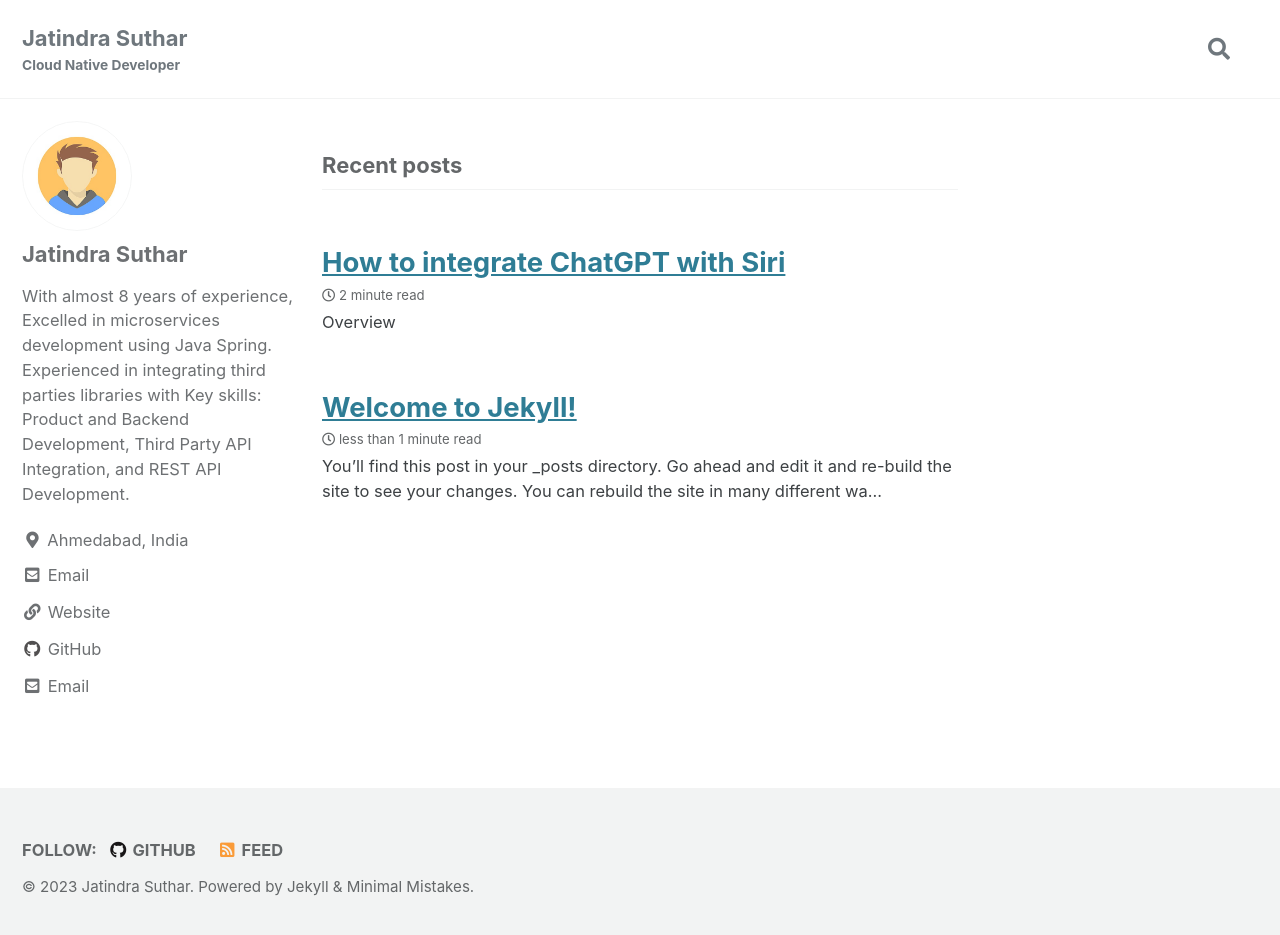
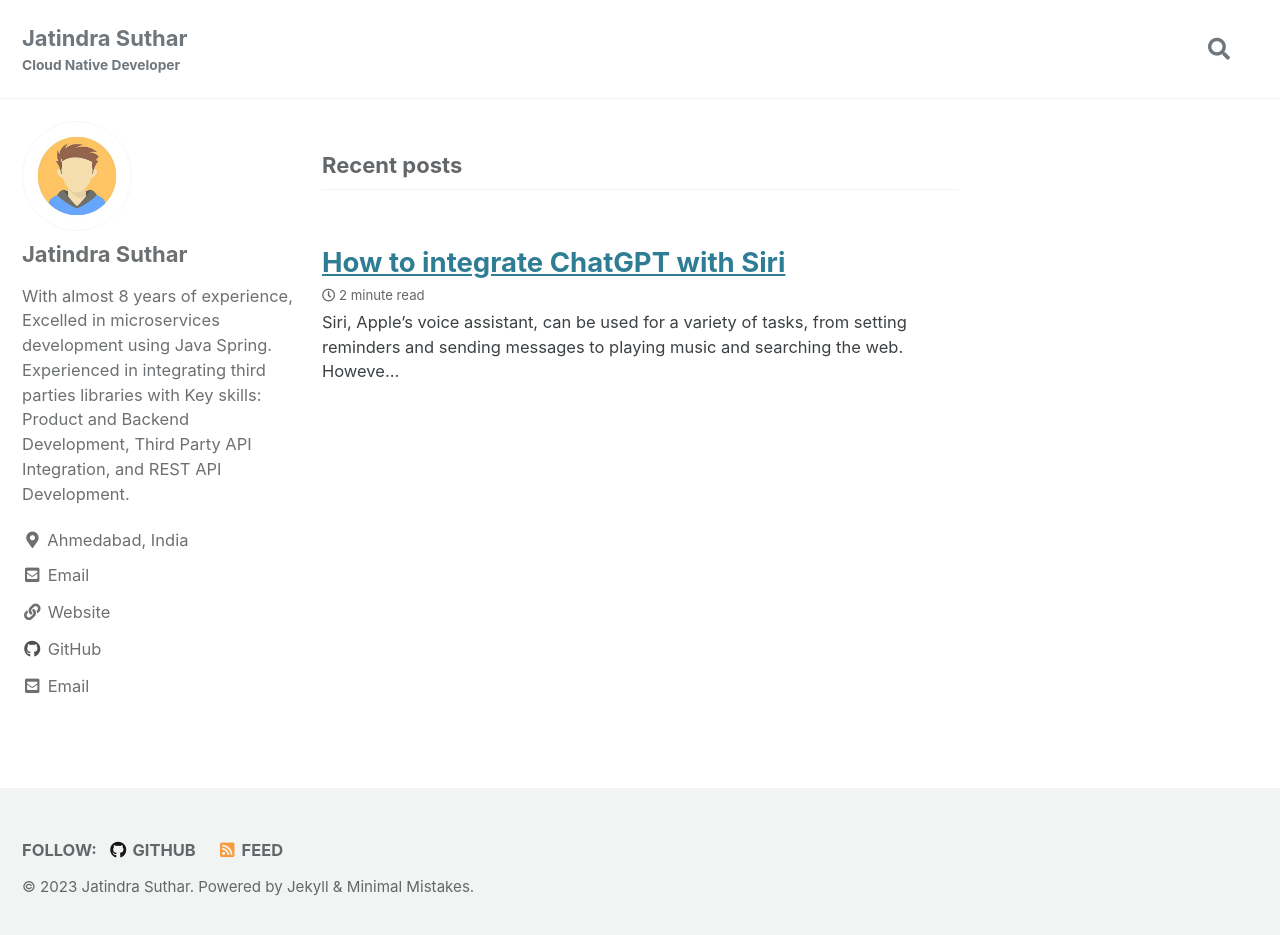
Before and after one commit to jatindra-suthar/jatindra-suthar.github.io, a Jekyll site: the page built from index.html, in a window 1280 px wide and 943 px high. Shown: the top 935 px of the window. Built offline with Jekyll 4.4.1, drawn with Linux system fonts in a browser that asks for light colours; cached includes are drawn as plain includes; the list of posts is cut into pages by our own code; part of the change alters nothing that is shown.

Commit message:
siri chatgpt

````diff
--- a/_posts/2016-02-24-welcome-to-jekyll.md
+++ /dev/null
@@ -1,32 +0,0 @@
----
-title:  "Welcome to Jekyll!"
-header:
-  teaser: "https://farm5.staticflickr.com/4076/4940499208_b79b77fb0a_z.jpg"
-tags:
-  - update
-share: true
-toc: true
-toc_sticky: true
----
-
-You'll find this post in your `_posts` directory. Go ahead and edit it and re-build the site to see your changes. You can rebuild the site in [many different ways](https://jekyllrb.com/docs/usage/), but the most common way is to run `jekyll serve`, which launches a web server and auto-regenerates your site when a file is updated.
-
-To add new posts, simply add a file in the `_posts`[^posts] directory that follows the convention `YYYY-MM-DD-name-of-post.ext` and includes the necessary front matter. Take a look at the source for this post to get an idea about how it works.
-
-[^posts]: Footnote test.
-
-Jekyll also offers powerful support for code snippets:
-
-```ruby
-def print_hi(name)
-  puts "Hi, #{name}"
-end
-print_hi('Tom')
-#=> prints 'Hi, Tom' to STDOUT.
-```
-
-Check out the [Jekyll docs][jekyll-docs] for more info on how to get the most out of Jekyll. File all bugs/feature requests at [Jekyll's GitHub repo][jekyll-gh]. If you have questions, you can ask them on [Jekyll Talk][jekyll-talk].
-
-[jekyll-docs]: http://jekyllrb.com/docs/home
-[jekyll-gh]:   https://github.com/jekyll/jekyll
-[jekyll-talk]: https://talk.jekyllrb.com/
--- a/_posts/2023-03-25-integrate-chatgpt-with-siri.md
+++ b/_posts/2023-03-25-integrate-chatgpt-with-siri.md
@@ -8,8 +8,6 @@ share: true
 toc: true
 toc_sticky: true
 ---
-
-## Overview
 
 [Siri](https://www.apple.com/in/siri/), Apple's voice assistant, can be used for a variety of tasks, from setting reminders and sending messages to playing music and searching the web. However, what if we could connect Siri to a more advanced AI system like [ChatGPT](https://openai.com/blog/chatgpt)? In this blog post, we'll explore how you can connect Siri with ChatGPT to unlock new possibilities for voice assistants.
 
````
